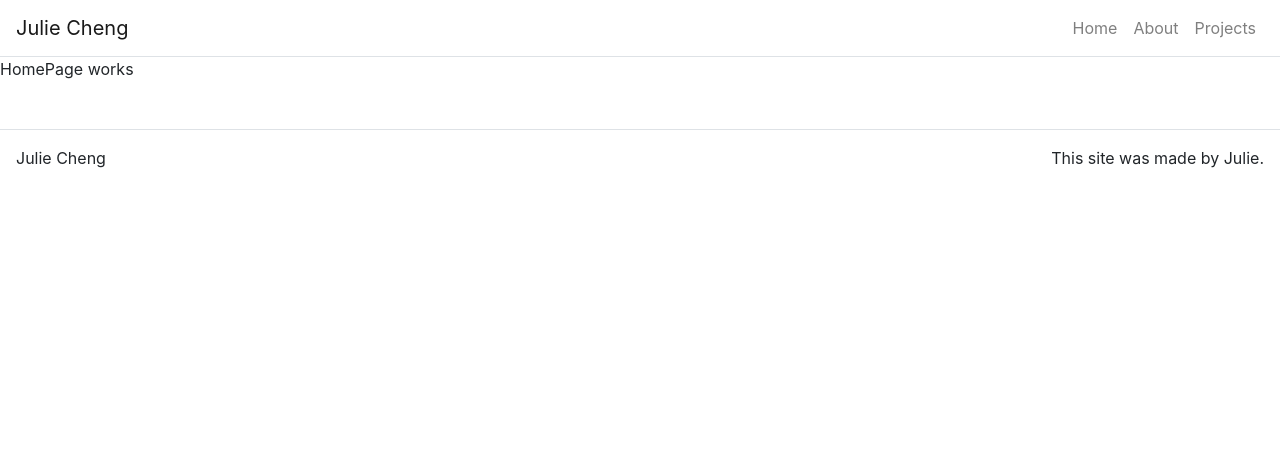
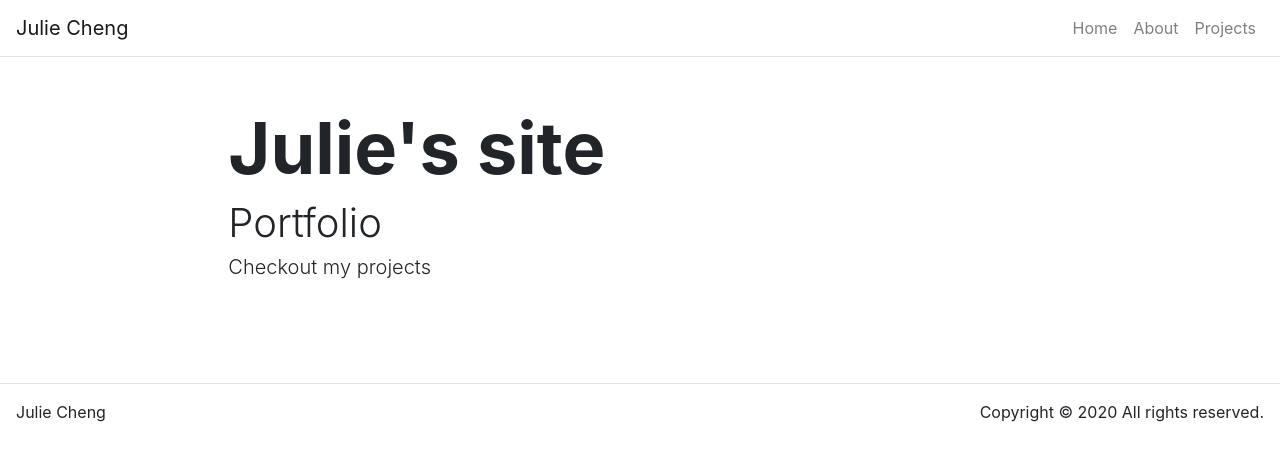
Before and after one commit to jj49411/portfolio, a React (Create React App) app: page / in a window 1280 px wide. Shown: the top 460 px of the page. Built offline with nearby package versions, Linux system fonts and the light colour scheme.

Commit message:
add home title component and render in home page

```diff
--- a/src/App.js
+++ b/src/App.js
@@ -25,7 +25,7 @@
       ],
       home: {
         title: "Julie's site",
-        subTitle: 'A software engineer',
+        subTitle: 'Portfolio',
         text: 'Checkout my projects'
       },
       about: {
--- a/src/components/Footer.js
+++ b/src/components/Footer.js
@@ -13,7 +13,7 @@
             Julie Cheng
           </Col>
           <Col className='p-0 d-flex justify-content-end' md={3}>
-            This site was made by Julie.
+            Copyright © 2020 All rights reserved.
           </Col>
         </Row>
       </Container>
--- /dev/null
+++ b/src/components/HomeTitle.js
@@ -0,0 +1,25 @@
+import React from 'react';
+import Jumbotron from 'react-bootstrap/Jumbotron';
+import Container from 'react-bootstrap/Container';
+import Row from 'react-bootstrap/Row';
+import Col from 'react-bootstrap/Col';
+
+function HomeTitle(props) {
+
+  return (
+
+    <Jumbotron className='bg-transparent jumbotron-fluid p-0'>
+      <Container fluid={true}>
+        <Row className='justify-content-center py-5'>
+          <Col md={8} sm={12}>
+            { props.title && <h1 className='display-3 font-weight-bolder'>{props.title}</h1> }
+            { props.subTitle && <h1 className='display-6 font-weight-light'>{props.subTitle}</h1> }
+            { props.text && <h1 className='lead font-weight-light'>{props.text}</h1> }
+          </Col>
+        </Row>
+      </Container>
+    </Jumbotron>
+  );
+}
+
+export default HomeTitle;
--- a/src/pages/HomePage.js
+++ b/src/pages/HomePage.js
@@ -1,9 +1,12 @@
 import React from 'react';
+import HomeTitle from '../components/HomeTitle';
+import ProjectsPage from './ProjectsPage';
 
-function HomePage() {
+
+function HomePage(props) {
 
   return (
-    <p>HomePage works</p>
+    <HomeTitle title={props.title} subTitle={props.subTitle} text={props.text}></HomeTitle>
   );
 }
 
```
